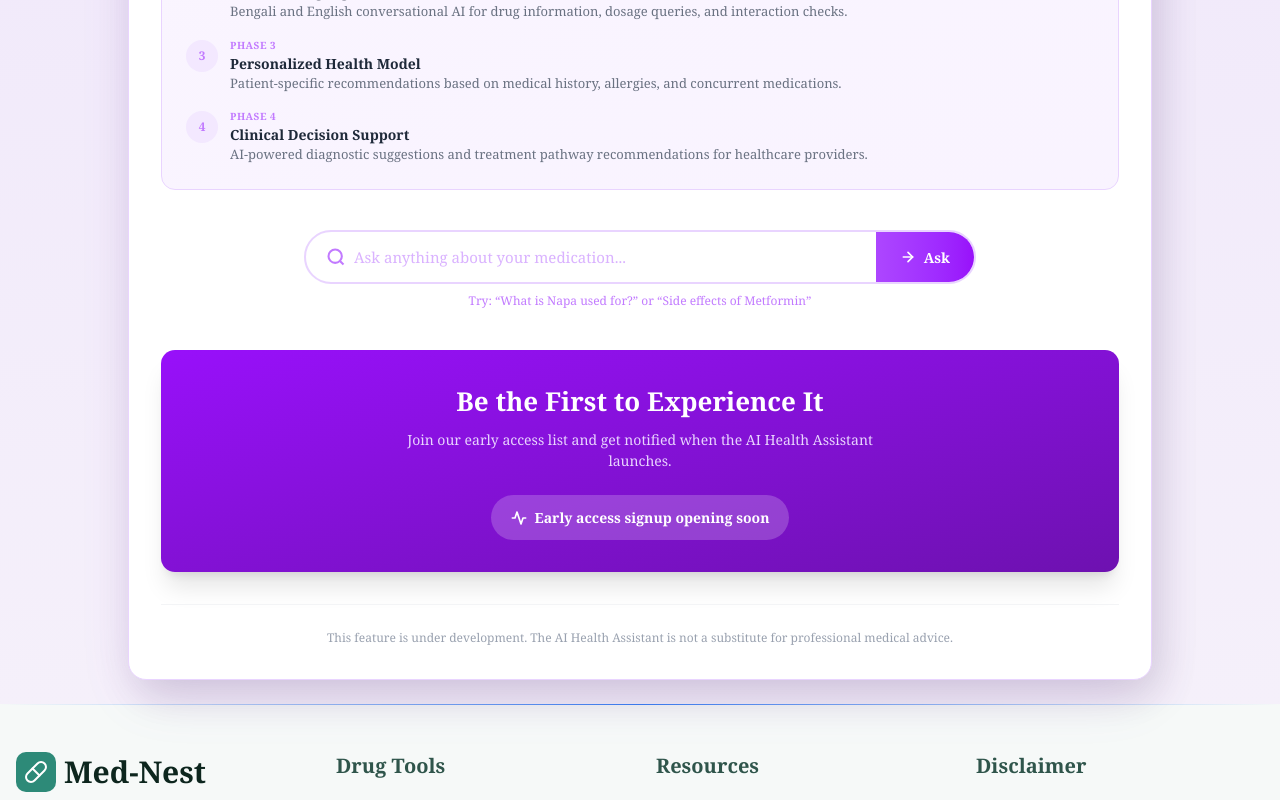
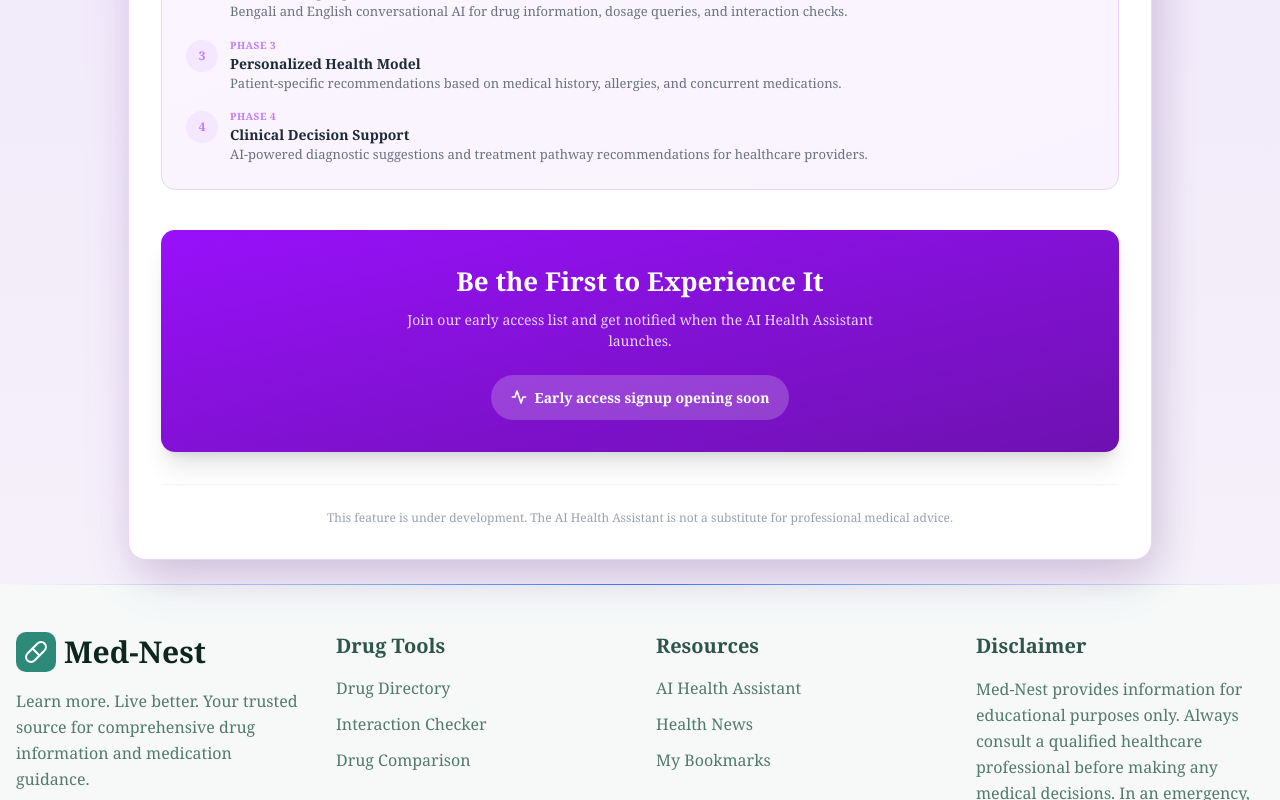
Before and after one commit to qilaro/Med-Nest, a Next.js app in the folder frontend/: page /ai-assistant in a window 1280 px wide. Shown: the part 1340-2140 px from the top of the page. Built offline with nearby package versions, Linux system fonts and the light colour scheme; a web font is replaced by a local one.

Commit message:
fix: remove duplicate search bar from ai page

```diff
--- a/frontend/app/ai-assistant/page.tsx
+++ b/frontend/app/ai-assistant/page.tsx
@@ -134,25 +134,6 @@ export default function AiAssistantPage() {
             </div>
           </div>
 
-          {/* Search bar */}
-          <div className="mb-10">
-            <div className="flex items-stretch bg-white rounded-full border-2 border-purple-200 focus-within:border-purple-400 focus-within:shadow-[0_0_0_4px_rgba(147,51,234,0.15)] transition-all duration-200 overflow-hidden max-w-2xl mx-auto">
-              <div className="relative flex items-center flex-1 min-w-0">
-                <svg className="absolute left-5 h-5 w-5 text-purple-400" fill="none" viewBox="0 0 24 24" stroke="currentColor" strokeWidth={2.5}><circle cx="11" cy="11" r="8"/><path d="m21 21-4.3-4.3"/></svg>
-                <input
-                  type="text"
-                  placeholder="Ask anything about your medication..."
-                  className="w-full bg-transparent border-0 pl-12 pr-4 py-3.5 text-[15px] outline-none text-gray-800 placeholder:text-purple-300"
-                />
-              </div>
-              <button type="button" className="shrink-0 px-6 bg-gradient-to-r from-purple-500 to-purple-600 hover:from-purple-600 hover:to-purple-700 text-white font-bold text-[14px] transition-all cursor-pointer flex items-center gap-2">
-                <svg width="16" height="16" viewBox="0 0 24 24" fill="none" stroke="currentColor" strokeWidth="2.5" strokeLinecap="round" strokeLinejoin="round"><path d="M5 12h14"/><path d="m12 5 7 7-7 7"/></svg>
-                Ask
-              </button>
-            </div>
-            <p className="text-[12px] text-purple-400 text-center mt-2">Try: &ldquo;What is Napa used for?&rdquo; or &ldquo;Side effects of Metformin&rdquo;</p>
-          </div>
-
           {/* Early access CTA */}
           <div className="text-center p-8 rounded-xl bg-gradient-to-br from-purple-600 to-purple-800 shadow-xl">
             <h2 className="text-[22px] sm:text-[26px] font-bold text-white mb-2">Be the First to Experience It</h2>
```
